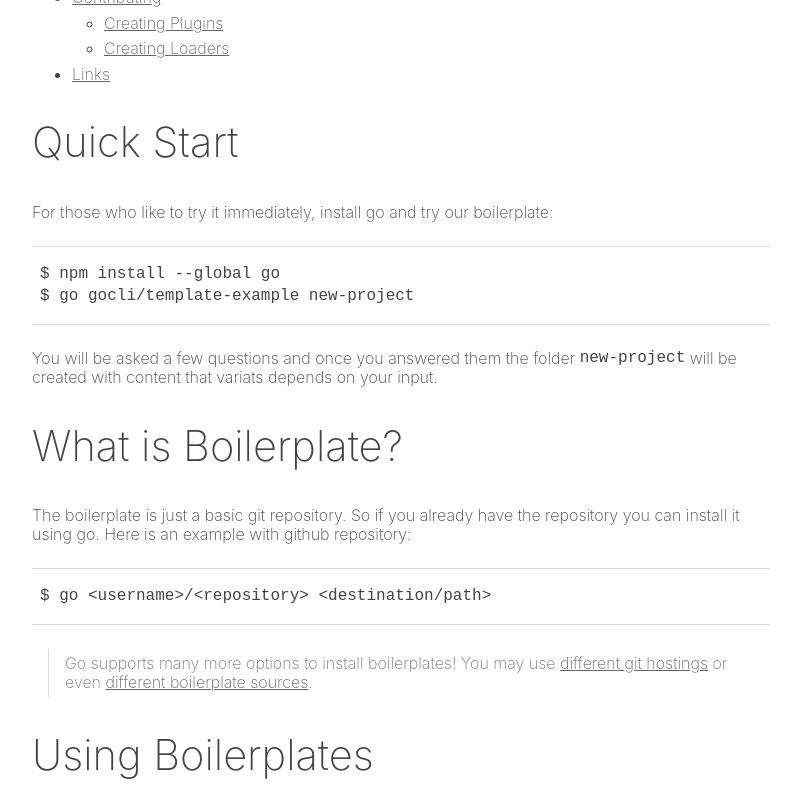
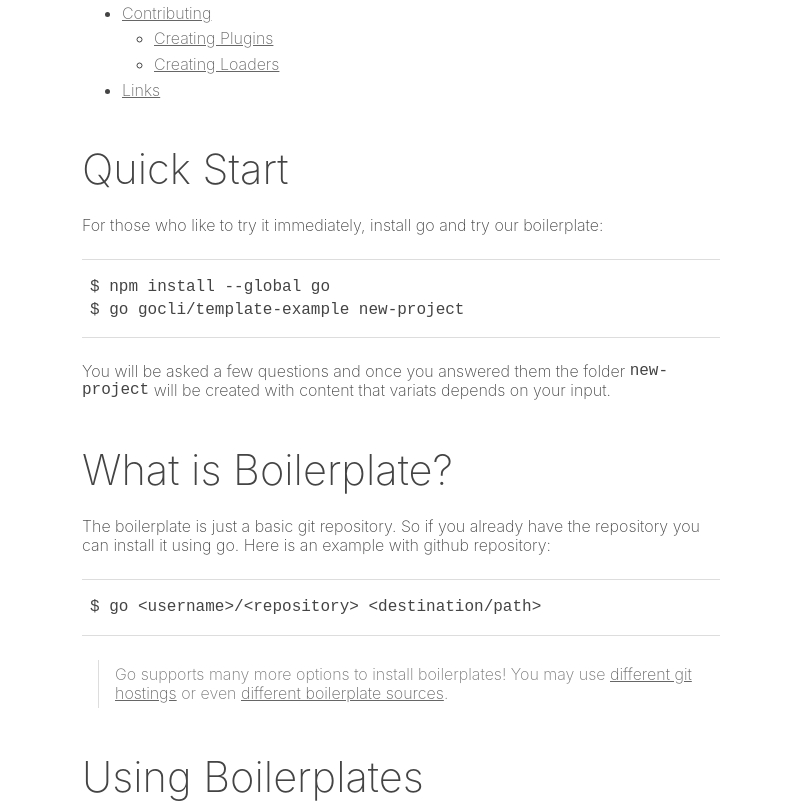
Before and after one commit to gocli/gocli.github.io, a plain HTML site: page index.html in a window 1280 px wide. Shown: the part 1160-1966 px from the top of the page, without its empty margins (239-1040 px from the left). Drawn offline with Linux system fonts and the light colour scheme.

Commit message:
add margings and change code font

```diff
--- a/style.css
+++ b/style.css
@@ -20,6 +20,8 @@ body {
 
 h1, h2, h3, h4 {
   font-weight: 200;
+  margin-top: 1.1em;
+  margin-bottom: .5em;
 }
 
 h1 {
@@ -40,7 +42,7 @@ h4 {
 }
 
 pre {
-  font: 400 1em/1.4 monospace;
+  font: 200 1em/1.4 "Courier New", Courier, monospace;
   border-top: 1px solid #ddd;
   border-bottom: 1px solid #ddd;
   padding: 1em .5em;
@@ -50,7 +52,7 @@ pre {
 
 code {
   vertical-align: top;
-  font: 400 1em/1.2 monospace;
+  font: 200 1em/1.2 "Courier New", Courier, monospace;
 }
 
 blockquote {
@@ -81,7 +83,7 @@ strong {
 }
 
 header, main {
-  max-width: 786px;
+  max-width: 686px;
   margin: 0 auto;
   box-sizing: border-box;
   padding: 0 1.5em;
```
